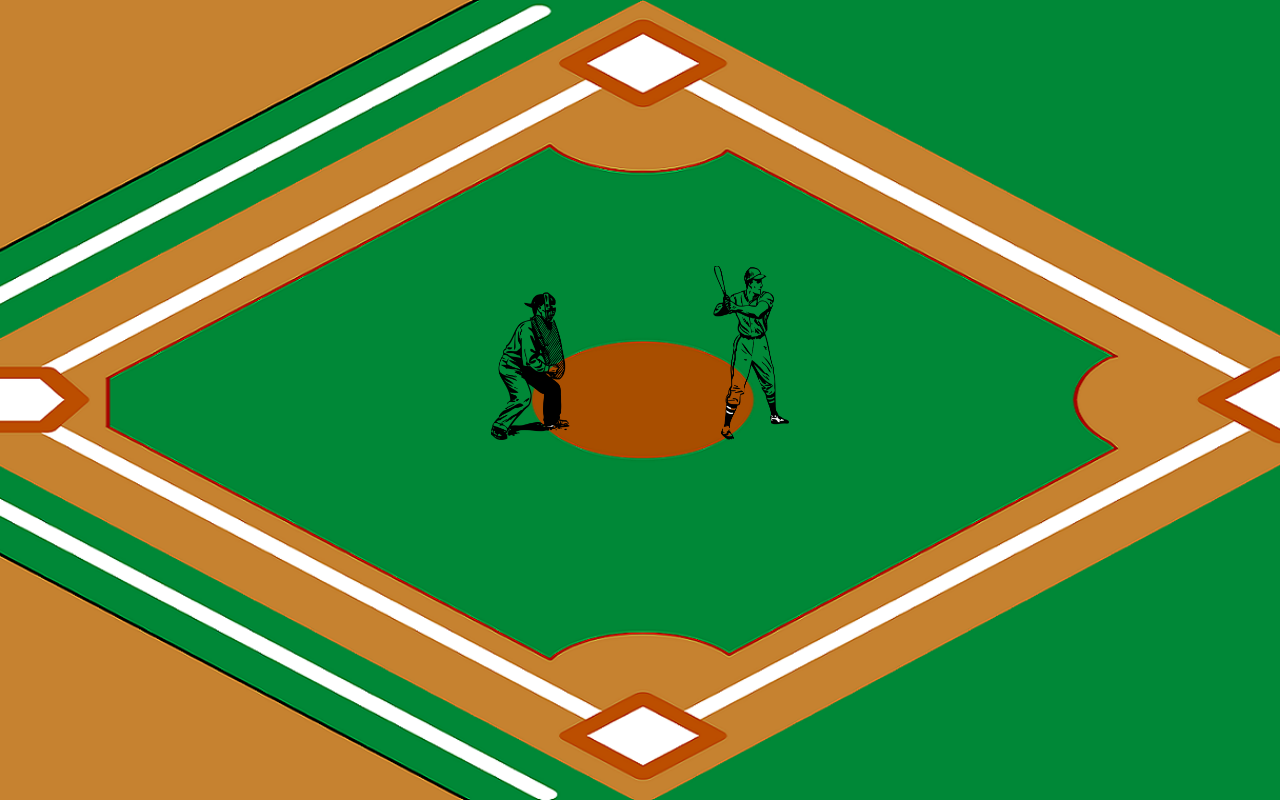
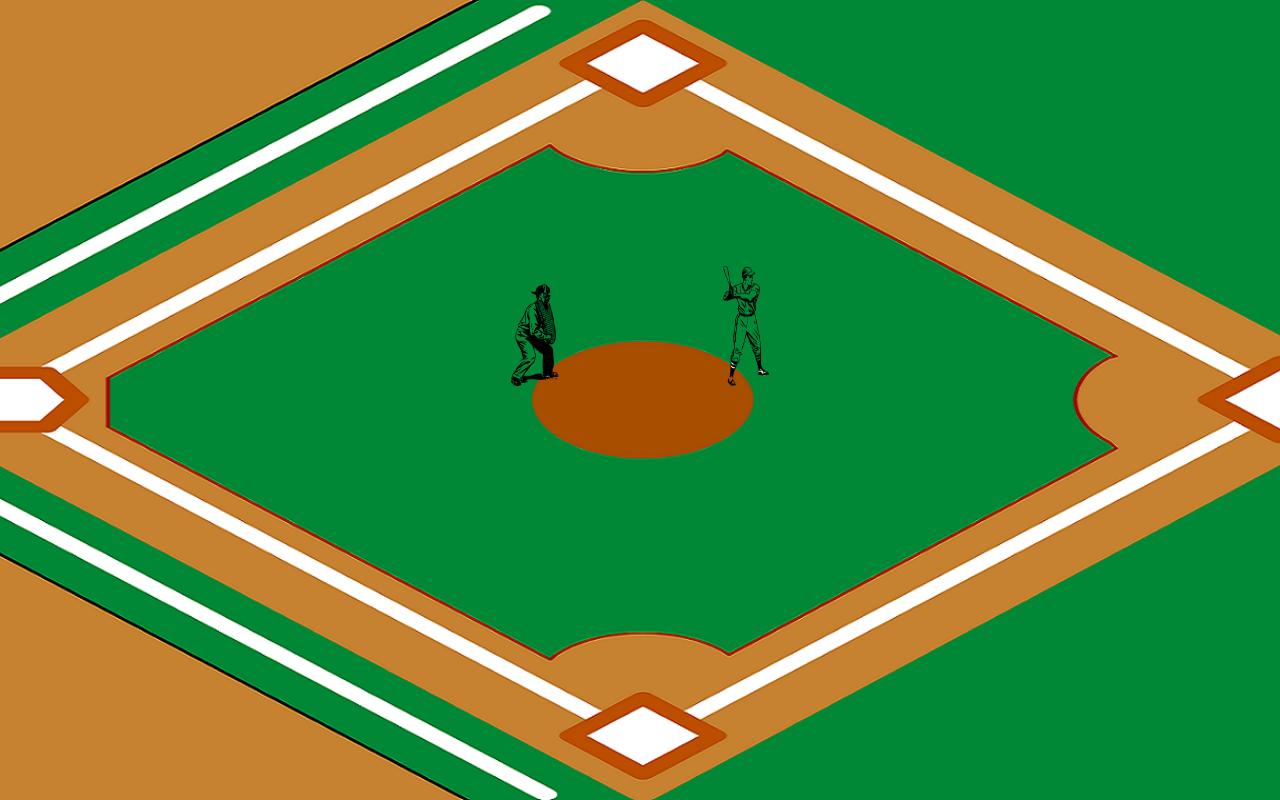
Before and after one commit to kgoyal000/doubledecision, a plain HTML site: page index.html in a window 1280 px wide. Both pictures are taken after a click on the button "Start Game". Drawn offline with Linux system fonts and the light colour scheme.

Commit message:
Reduced Player Size

```diff
--- a/logic.js
+++ b/logic.js
@@ -132,7 +132,7 @@ function checkScore(){
 function nextLevel(){
     randomRoute();
     showRandomCar()
-    showHiddenTimeout(1500-score*50)
+    showHiddenTimeout(1500-score*75)
   /*  if(score == 5){
         $('.my-container').css('background-image','url("./images/2.jpg")')
     }
--- a/styles.css
+++ b/styles.css
@@ -37,8 +37,8 @@ body, html {
 }
 
 #car1,#car2{
-    width: 25%;
-    height: 65%;
+    width: 15%;
+    height: 45%;
     display: none;
     transition: 1s ease-in-out display;
 }
```
